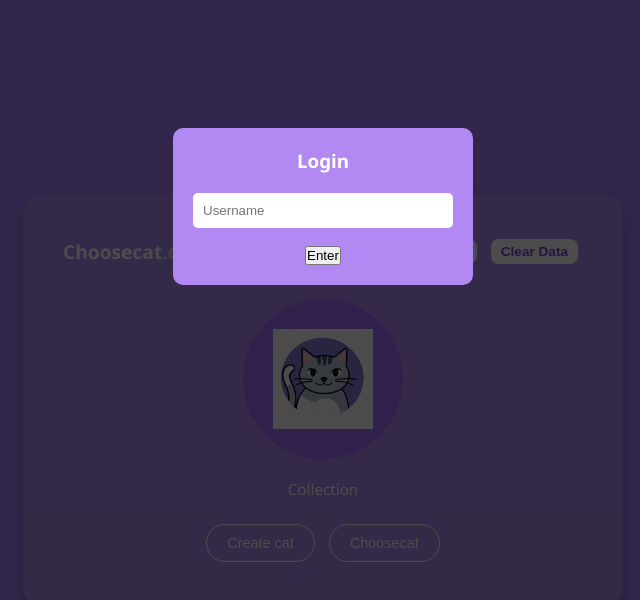
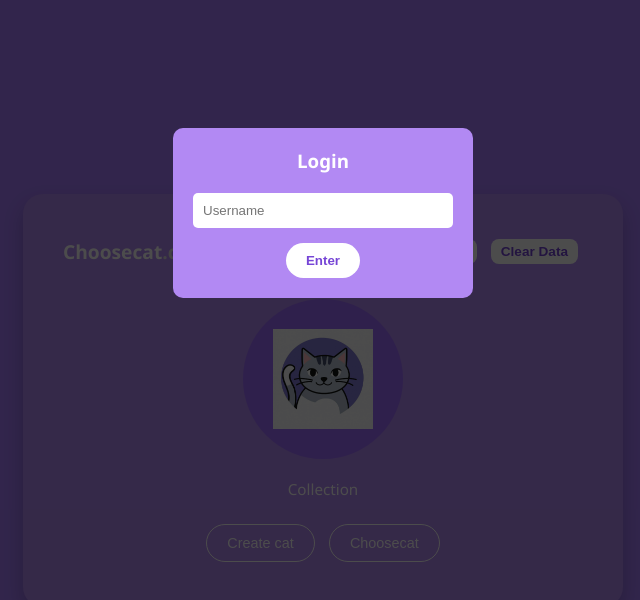
Before and after one commit to xenia707/Practic, a plain HTML site: page index.html in a window 1280 px wide. Both pictures are taken after a click on the button "Log in". Shown: the whole page, without its empty margins (317-957 px from the left). Drawn offline with Linux system fonts and the light colour scheme.

Commit message:
enter поменяла

```diff
--- a/index.html
+++ b/index.html
@@ -33,7 +33,7 @@
     <div class="modal-content">
       <h3>Login</h3>
       <input type="text" id="username" placeholder="Username">
-      <button id="confirmLogin">Enter</button>
+      <button id="confirmLogin" class="save-btn">Enter</button>
     </div>
   </div>
 
--- a/scripts/main.js
+++ b/scripts/main.js
@@ -1,6 +1,6 @@
 // Класс для работы с котиками
 class Cat {
-  constructor(id, name, image) {
+  constructor(name, image) {
     this.name = name;
     this.image = image;
   }
```
